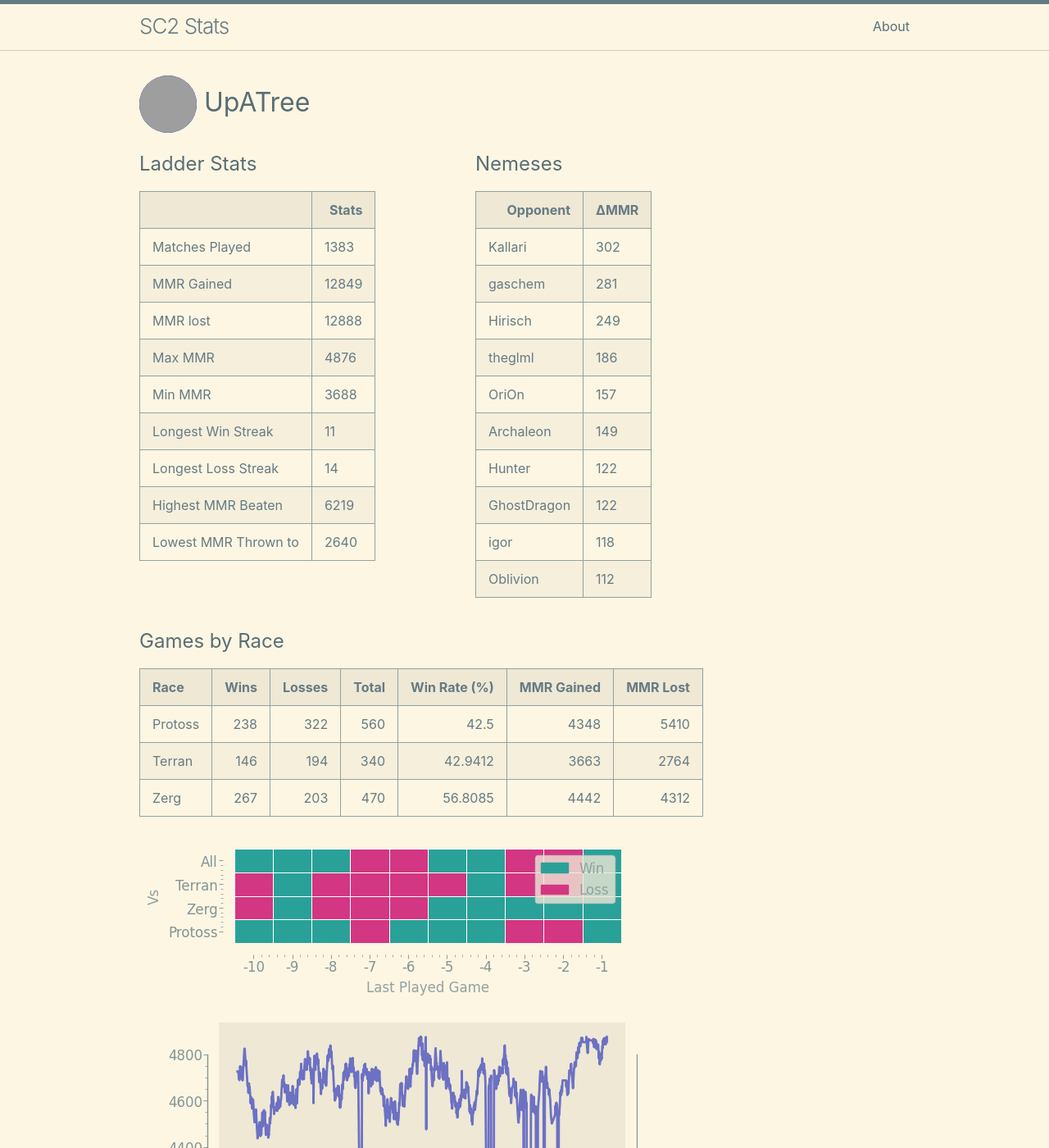
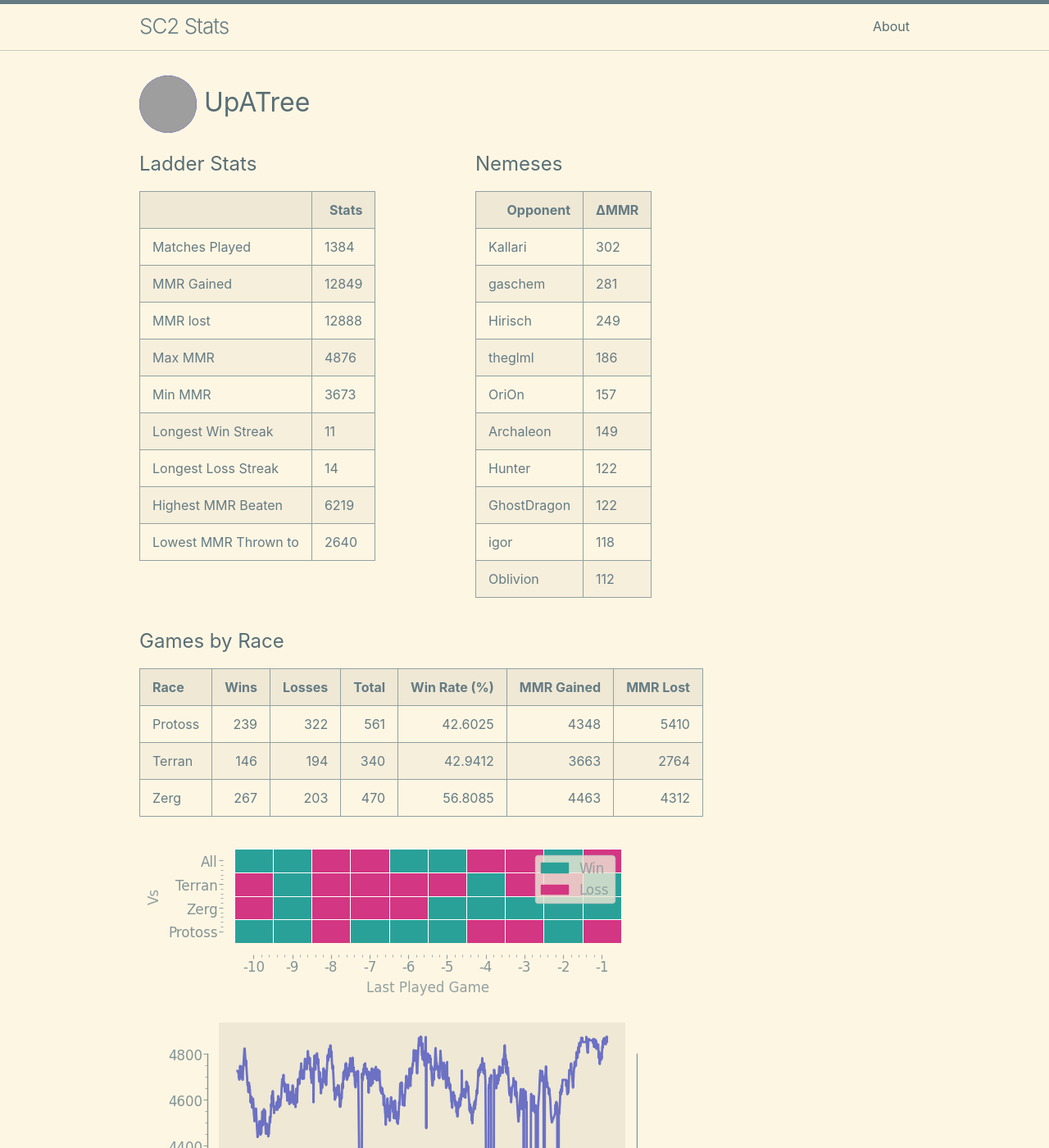
Before and after one commit to kylermurphy/UpATree, a Jekyll site: the page built from docs/index.md, in a window 1280 px wide and 1400 px high. Shown: the whole window at 82% size. Built offline with Jekyll 4.4.1, drawn with Linux system fonts in a browser that asks for light colours; grey boxes are pictures that could not be loaded.

Commit message:
running on push

```diff
--- a/docs/index.md
+++ b/docs/index.md
@@ -18,7 +18,7 @@ layout: home
   <tbody>
     <tr>
       <td>Matches Played</td>
-      <td>1383</td>
+      <td>1384</td>
     </tr>
     <tr>
       <td>MMR Gained</td>
@@ -34,7 +34,7 @@ layout: home
     </tr>
     <tr>
       <td>Min MMR</td>
-      <td>3688</td>
+      <td>3673</td>
     </tr>
     <tr>
       <td>Longest Win Streak</td>
@@ -114,9 +114,9 @@ layout: home
 
 | Race    |   Wins |   Losses |   Total |   Win Rate (%) |   MMR Gained |   MMR Lost |
 |:--------|-------:|---------:|--------:|---------------:|-------------:|-----------:|
-| Protoss |    238 |      322 |     560 |        42.5    |         4348 |       5410 |
+| Protoss |    239 |      322 |     561 |        42.6025 |         4348 |       5410 |
 | Terran  |    146 |      194 |     340 |        42.9412 |         3663 |       2764 |
-| Zerg    |    267 |      203 |     470 |        56.8085 |         4442 |       4312 |
+| Zerg    |    267 |      203 |     470 |        56.8085 |         4463 |       4312 |
 
 ![Games by Race](./assets/gm_hist.png)
 
--- a/log.txt
+++ b/log.txt
@@ -583,3 +583,4 @@ Writing a log file 2025-03-21 16:29:18.
 Writing a log file 2025-03-21 16:53:08.
 Writing a log file 2025-03-21 17:20:32.
 Writing a log file 2025-03-21 17:36:58.
+Writing a log file 2025-03-21 17:49:26.
```
Also changed, not shown: docs/assets/MMR.png, docs/assets/daily.png, docs/assets/gm_hist.png, docs/assets/r_wrt.png, 1 other file.
